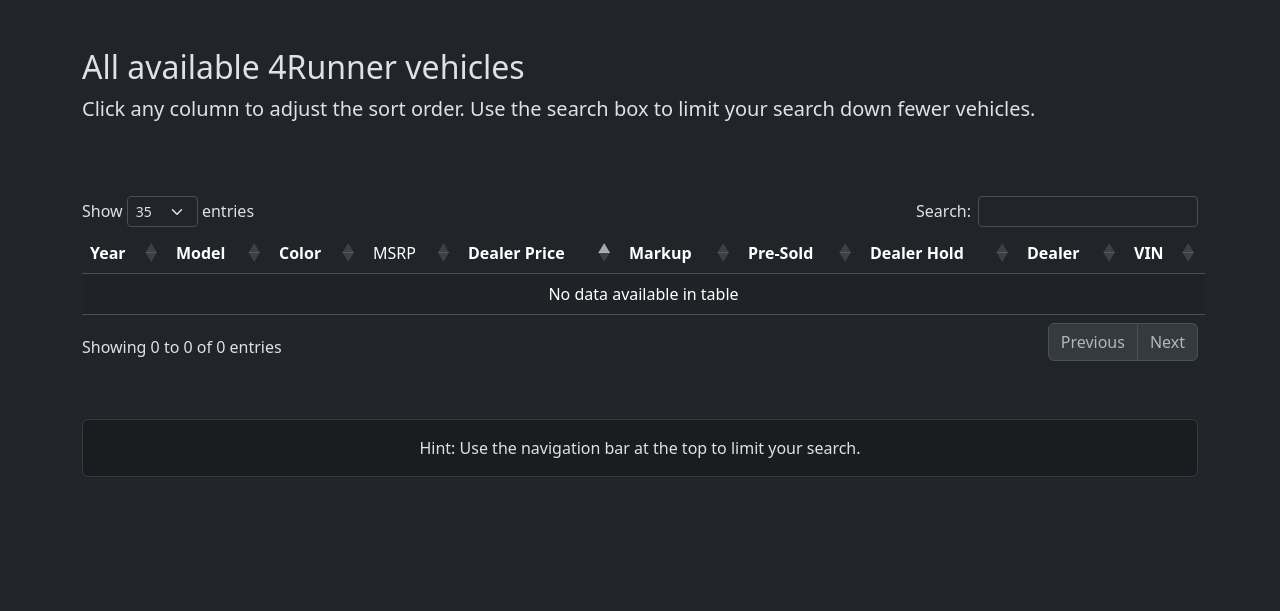
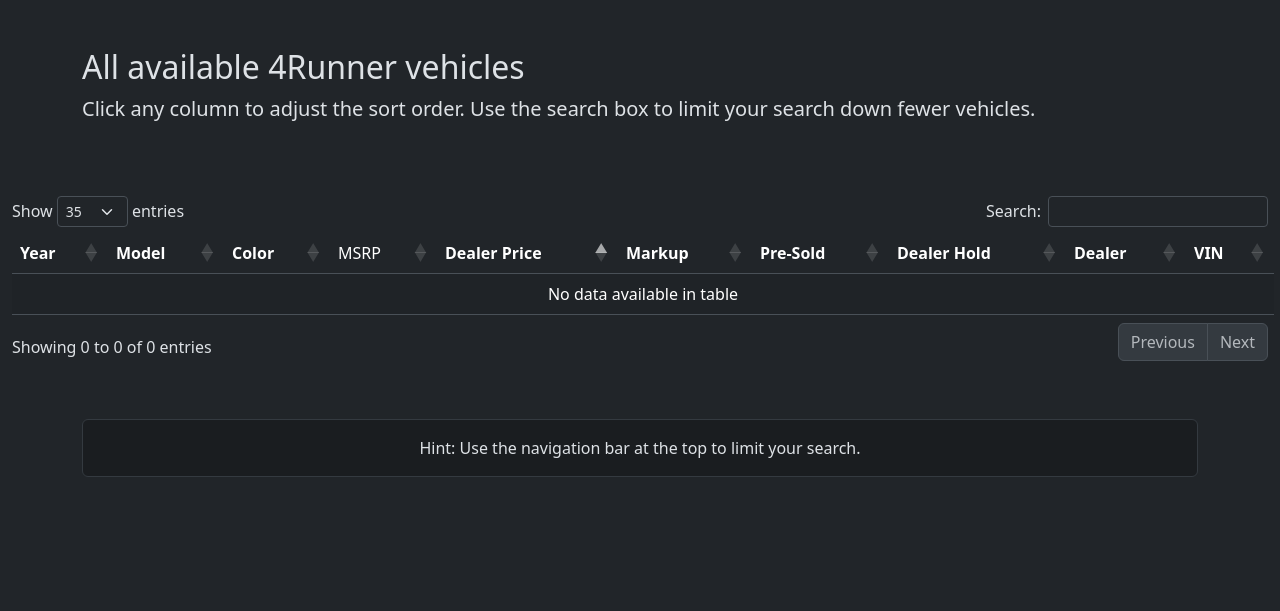
Before and after one commit to major/toyota-inventory, a Python web app: template toyota_inventory/templates/listing.html in a window 1280 px wide. Shown: the part 56-667 px from the top of the page. Run offline with Jinja, Linux system fonts and the light colour scheme; the template is opened without the code that fills it, so the values that code supplies are empty; some libraries are stand-ins or nearby versions.

Commit message:
Make container fluid for big table

```diff
--- a/toyota_inventory/templates/listing.html
+++ b/toyota_inventory/templates/listing.html
@@ -23,7 +23,7 @@
     </div>
 </div>
 
-<div class="container py-2">
+<div class="container-fluid py-2">
     <div class="row">
         <div class="col">
             <table id="vehicles" class="table table-striped table-hover">
```
